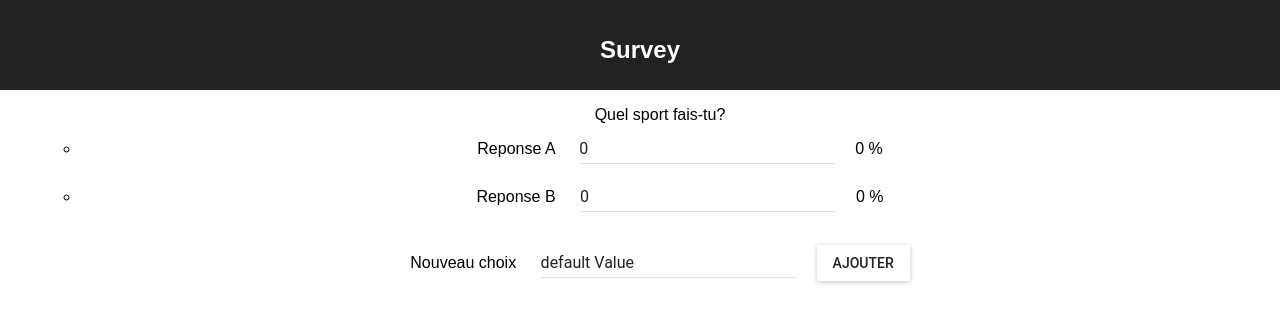
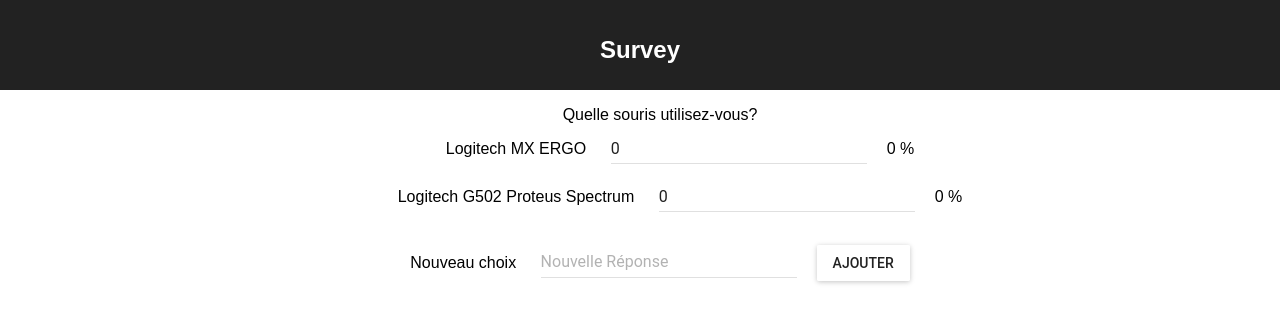
Before and after one commit to Zawartek/React-Survey, a React (Create React App) app: page / in a window 1280 px wide. Shown: the top 322 px of the page. Built offline with nearby package versions, Linux system fonts and the light colour scheme.

Commit message:
CSS + Choices

```diff
--- a/src/App.css
+++ b/src/App.css
@@ -27,6 +27,22 @@
   margin-right:20px;
 }
 
+.recharts-wrapper {
+  margin: auto;
+}
+
+.recharts-label {
+  font-weight: bold;
+  font-size: 1em;
+  fill: blue;
+  stroke: none;
+  margin: 2em;
+}
+
+li {
+  list-style-type: none;
+}
+
 @keyframes App-logo-spin {
   from { transform: rotate(0deg); }
   to { transform: rotate(360deg); }
--- a/src/App.js
+++ b/src/App.js
@@ -28,13 +28,13 @@
             <h1 className="App-title">Survey</h1>
           </header>
           <ul>
-            <span>Quel sport fais-tu?</span>
+            <span>Quelle souris utilisez-vous?</span>
             <Choices choices={this.state.choices} updateChoice={this.updateChoice} />
             <br/>
             <AddChoice addChoice={this.addChoiceToState}/>
           </ul>
 
-          <PieChart width={500} height={500}>
+          <PieChart width={600} height={600}>
             <Tooltip />
             <Pie data={this.state.choices} dataKey="nbVote" nameKey="value"
               cx="50%" cy="50%" outerRadius={100} fill="#8884d8" >
--- a/src/components/AddChoice.js
+++ b/src/components/AddChoice.js
@@ -13,7 +13,7 @@
         super();
 
         this.state = {
-            newChoice: 'default Value',
+            newChoice: '',
             errorText: ''
         };
     }
@@ -26,7 +26,8 @@
                     id="text-field-controlled"
                     model="newChoice"
                     type="text"
-                    defaultValue={this.state.newChoice}
+                    defaultValue=''
+                    hintText="Nouvelle Réponse"
                     errorText={this.state.errorText}
                     onChange={this.changeValue}
                     className="TextField-class"
@@ -38,10 +39,15 @@
 
     changeValue = (e) => {
         if (e.target.value.length>0) {
-            this.setState({newChoice: e.target.value, errorText:''});
+            if (e.target.value == "Logitech G700S") {
+                this.setState({errorText: "Mauvais choix"});
+            }
+            else {
+                this.setState({newChoice: e.target.value, errorText:''});
+            }
         }
         else {
-            this.setState({errorText: "The text is empty"});
+            this.setState({errorText: "La nouvelle réponse est vide"});
         }
     }
 
@@ -52,6 +58,6 @@
 }
 
 AddChoice.propTypes = {
-    newChoice: PropTypes.string.isRequired,
+    newChoice: PropTypes.string,
 }
 export {AddChoice};
--- a/src/components/defaultChoices.js
+++ b/src/components/defaultChoices.js
@@ -1,6 +1,6 @@
 const defaultChoices = [
-    {id:1, value:'Reponse A', nbVote:0, percent:0},
-    {id:2, value:'Reponse B', nbVote:0, percent:0},
+    {id:1, value:'Logitech MX ERGO', nbVote:0, percent:0},
+    {id:2, value:'Logitech G502 Proteus Spectrum', nbVote:0, percent:0},
 ]
 
 export {defaultChoices};
```
